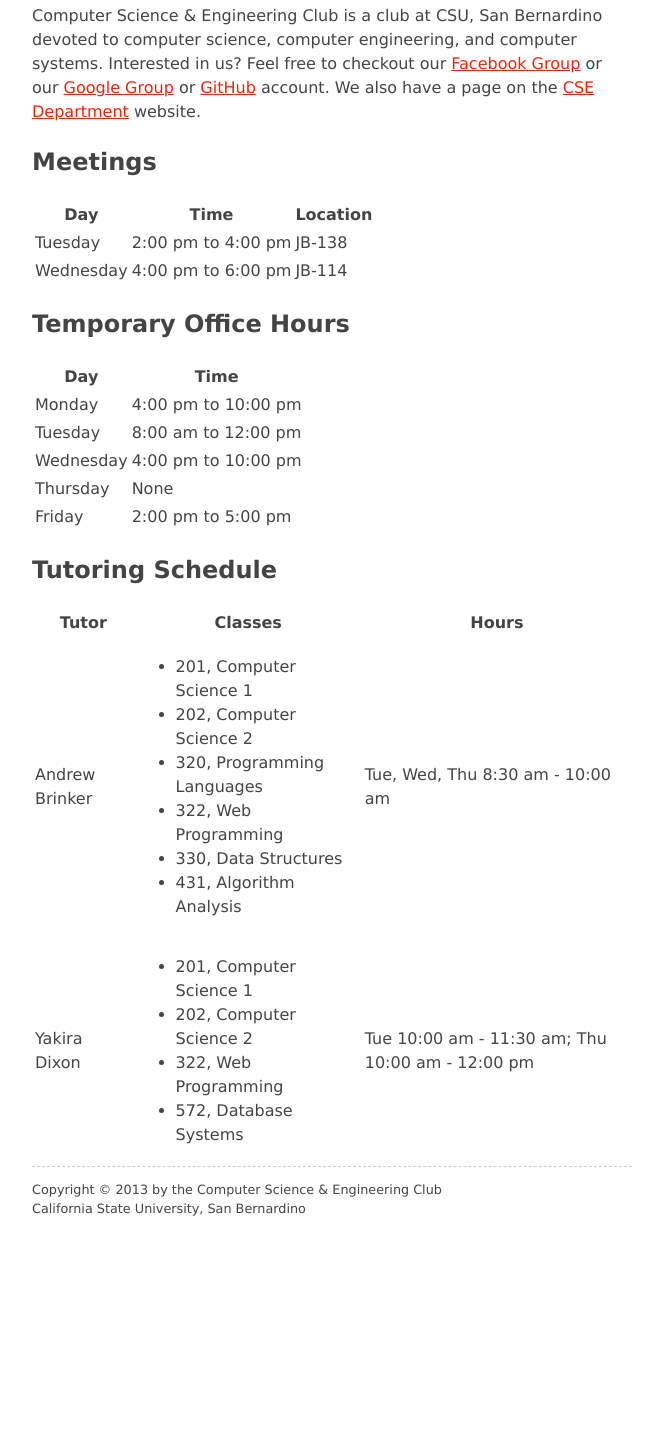
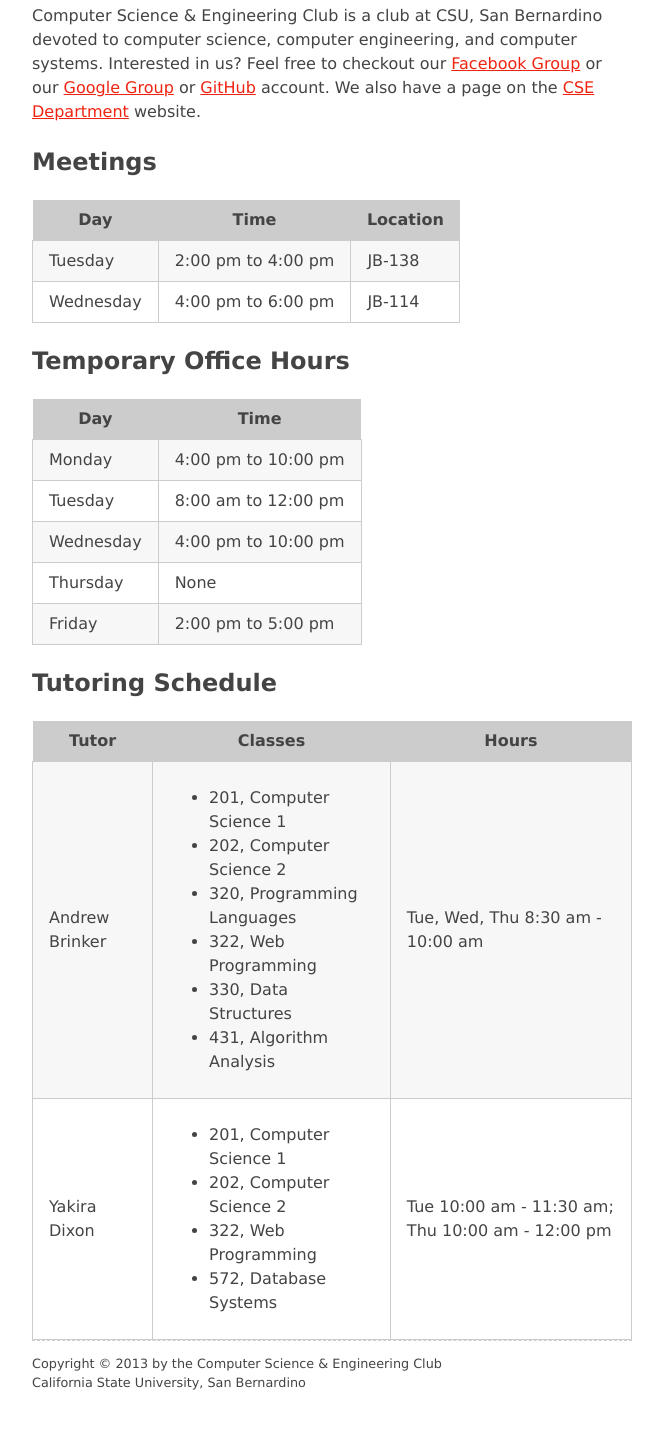
Before and after one commit to CSE-CSUSB/Website, a PHP site: page / in a window 1280 px wide. Shown: the part 177-1633 px from the top of the page, without its empty margins (308-971 px from the left). Before the commit the page ends 1393 px from the top, so only its background shows below. Run offline with PHP 8.4, Linux system fonts and the light colour scheme; some libraries are stand-ins or nearby versions.

Commit message:
Added table styles

```diff
--- a/public/styles/main.css
+++ b/public/styles/main.css
@@ -1,13 +1,3 @@
-      h1 {
-        font-size: 2em;
-        line-height: 1.5em;
-      }
-
-      h2 {
-        font-size: 1.5em;
-        line-height: 1.5em;
-      }
-
 html {
   font-size: 16px;
   line-height: 1.5em;
@@ -17,6 +7,38 @@
   font-family: "myriad-pro", Verdana, Helvetica, Arial, sans-serif;
   background: #fff;
   color: #444;
+}
+
+table {
+  display: block;
+  border-collapse: collapse;
+}
+
+    tr:nth-child(2n) {
+      background: #f7f7f7;
+    }
+
+    th,
+    td {
+      padding: .5em 1em;
+    }
+
+    th {
+      background: #ccc;
+    }
+
+    td {
+      border: 1px solid #ccc;
+    }
+
+h1 {
+  font-size: 2em;
+  line-height: 1.5em;
+}
+
+h2 {
+  font-size: 1.5em;
+  line-height: 1.5em;
 }
 
 a {
```
Lines whose indentation alone changed are shown as unchanged.
